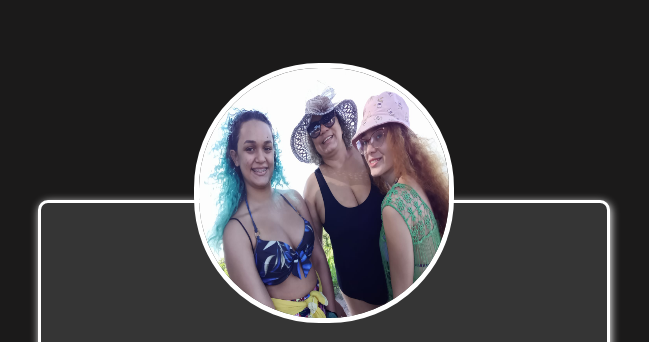
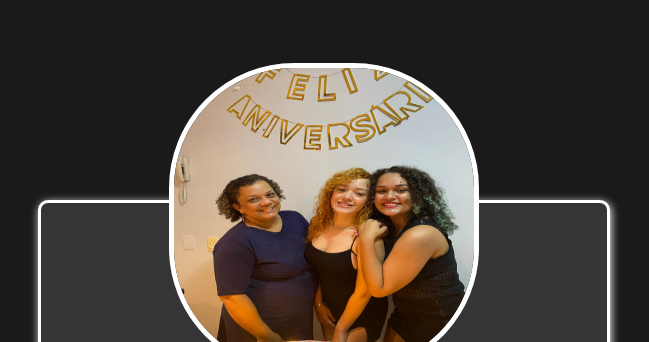
Before and after one commit to eadaianne/curso-web-site-metas, a plain HTML site: page index.html in a window 1280 px wide. Shown: the top 342 px of the page, without its empty margins (316-965 px from the left). Drawn offline with Linux system fonts and the light colour scheme.

Commit message:
mudança na imagem

```diff
--- a/index.html
+++ b/index.html
@@ -7,7 +7,7 @@
   </head>
   <body>
     <header>
-      <img src="/imagesIndex/img-index.jpg" alt="Ester, Fabíola e Luísa sorrindo e felizes." />
+      <img src="imagesIndex/foto-familia.jpeg" alt="Ester, Fabíola e Luísa sorrindo e felizes." />
       <h1>Metas da nossa família para <span>2022</span>!</h1>
       <p>Aqui ficarão registradas as metas individuais de cada uma de nós para o ano de 2022.</p>
     </header>
--- a/styleSheetsIndex/index-styling.css
+++ b/styleSheetsIndex/index-styling.css
@@ -5,8 +5,8 @@ body {
 }
 
 img {
-  width: 250px;
-  height: 250px;
+  width: 300px;
+  height: 300px;
   border-radius: 125px;
   border: 5px solid white;
   margin-top: -150px;
```
Also changed, not shown: imagesIndex/foto-familia.jpeg (added), imagesIndex/img-index.jpg (deleted).
